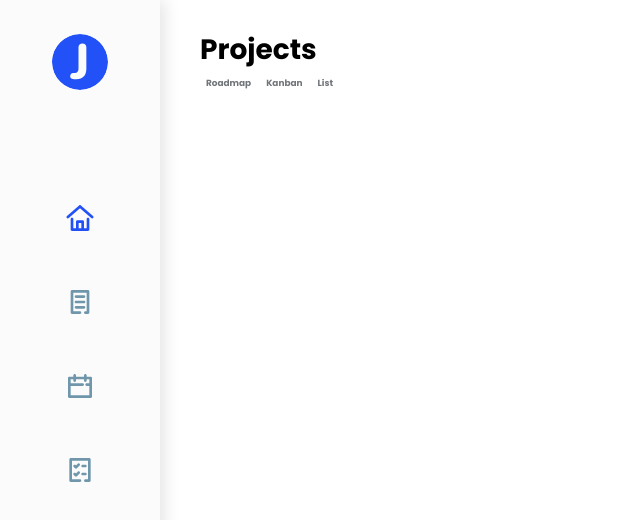
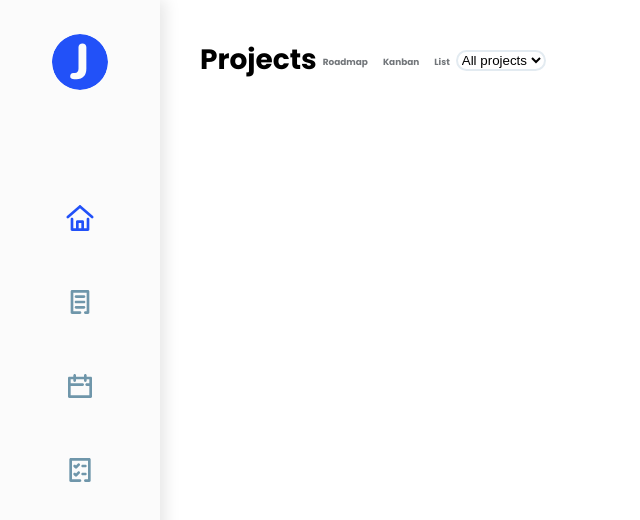
Before and after one commit to Roman-wdesign/Active_box, a website built with webpack: page src/index.html in a window 1280 px wide. Shown: the top 520 px of the page, without its empty margins (0-640 px from the left). Built offline with nearby package versions, Linux system fonts and the light colour scheme.

Commit message:
header icons

```diff
--- a/src/index.html
+++ b/src/index.html
@@ -31,7 +31,16 @@
             <button class="header__button__btn"><h6>Kanban</h6></button>
             <button class="header__button__btn"><h6>List</h6></button>
         </div>
-
+        <div class="header__mid">
+            <div class="dropdown">
+                <select name="cars" id="cars">
+                    <option value="volvo">All projects</option>
+                    <option value="saab">Second</option>
+                    <option value="opel">Third</option>
+                    <option value="audi">Fourth</option>
+                </select>
+            </div>
+        </div>
     </div>
 
 
--- a/src/styles/scss/modules/button.scss
+++ b/src/styles/scss/modules/button.scss
@@ -1,5 +1,4 @@
 button {
-
   outline: none;
   border: none;
   background: transparent;
--- a/src/styles/scss/modules/sidebar.scss
+++ b/src/styles/scss/modules/sidebar.scss
@@ -14,10 +14,8 @@
 
 
   &__sprite {
-    display: flex;
-    flex-direction: column;
+    @include flex_2;
     justify-content: flex-start;
-    align-items: center;
 
     &_logo {
       cursor: pointer;
@@ -54,18 +52,21 @@
 }
 
 .header {
-  display: flex;
-  flex-direction: row;
-  align-items: center;
+  @include flex_1;
+
+  justify-content: space-between;
   font: {
     family: $font_pop_b;
     color: #717579;
   };
 
+  &__left {
+    @include flex_1;
+
+  }
+
   &__title {
-    display: flex;
-    flex-direction: row;
-    align-items: center;
+
     font: {
       family: $font_pop_b;
       color: $Primary_Text;
@@ -73,6 +74,7 @@
   }
 
   &__button {
+
     &__btn {
       h6 {
         color: $Secondary_Text;
@@ -85,3 +87,9 @@
     }
   }
 }
+#cars{
+  border-radius: 50px;
+  outline: none;
+  border: 2px solid #E3EBF1;
+  background: transparent;
+}
--- a/src/styles/scss/utils/fonts.scss
+++ b/src/styles/scss/utils/fonts.scss
@@ -1,9 +1,3 @@
-
-//@font-face {
-//  font-family: 'Open Sans_Bold';
-//  src: url($path-font_OS  + "OpenSans-Bold.ttf");
-//}
-
 @font-face {
   font-family: 'Poppins-Bold';
   src: url($path-font  + "Poppins-Bold.ttf");
--- a/src/styles/scss/utils/mixins.scss
+++ b/src/styles/scss/utils/mixins.scss
@@ -14,5 +14,16 @@
   margin: $svg_m;
   background-repeat: no-repeat;
   background-position: center;
+}
 
+@mixin flex_1{
+  display: flex;
+  flex-direction: row;
+  align-items: center;
 }
+
+@mixin flex_2{
+  display: flex;
+  flex-direction: column;
+  align-items: center;
+}
--- a/src/styles/scss/utils/vars.scss
+++ b/src/styles/scss/utils/vars.scss
@@ -3,11 +3,8 @@
 $path-img                 : '../../assets/img/';
 $path-ico                 : '../../assets/icons/svg/';
 
-
-
-
 //Path fonts
-$path-font            : '../../assets/fonts/';
+$path-font                : '../../assets/fonts/';
 
 // Fonts
 $font_pop_b:'Poppins-Bold';
```
Also changed, not shown: src/assets/icons/svg/Warning.svg (added), src/assets/icons/svg/background.svg (added), src/assets/icons/svg/bell.svg (added), src/assets/icons/svg/email.svg (added), src/assets/icons/svg/settings.svg (added).
